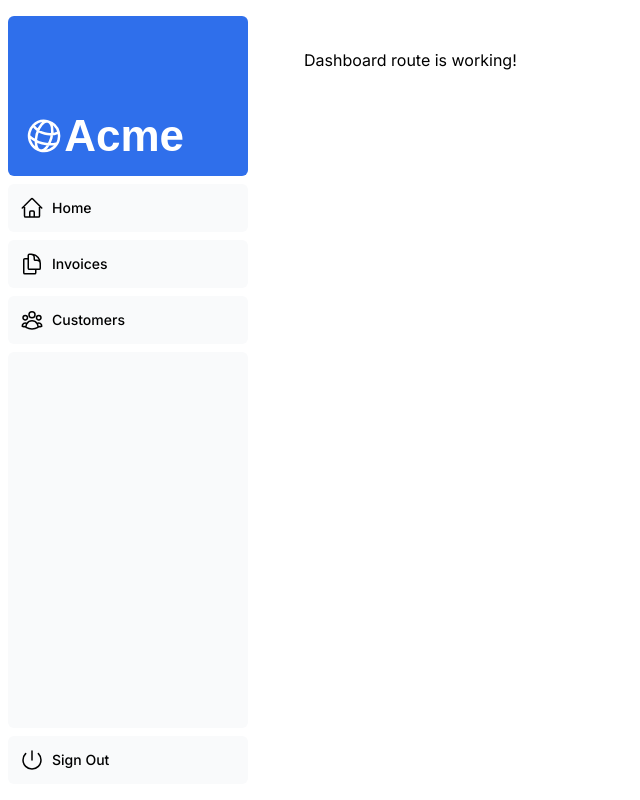
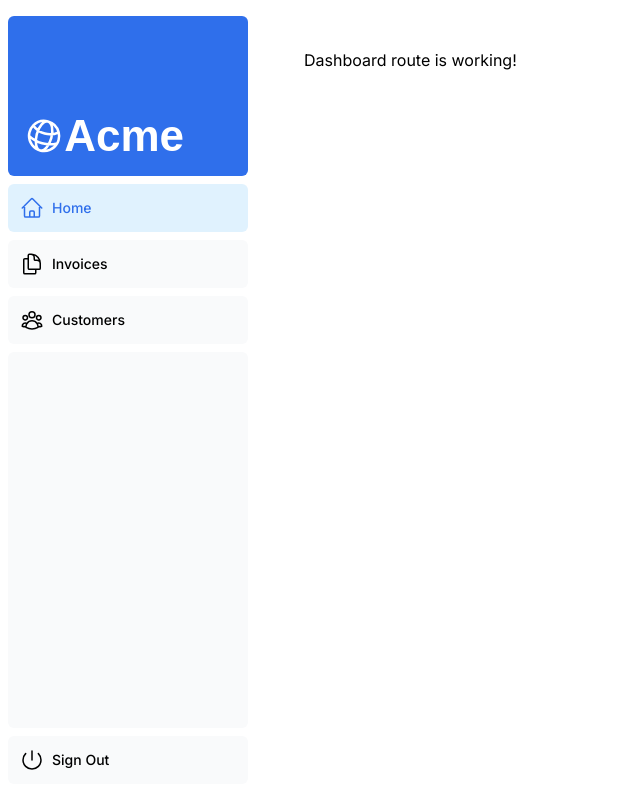
Before and after one commit to HusseinSamy/nextjs-dashboard-tutorial, a Next.js app: page /dashboard in a window 1280 px wide. Shown: the whole page, without its empty margins (0-640 px from the left). Built offline with nearby package versions, Linux system fonts and the light colour scheme; a web font is replaced by a local one.

Commit message:
Adds active link styles

```diff
--- a/app/ui/dashboard/nav-links.tsx
+++ b/app/ui/dashboard/nav-links.tsx
@@ -1,9 +1,14 @@
+'use client';
+
 import {
   UserGroupIcon,
   HomeIcon,
   DocumentDuplicateIcon,
 } from '@heroicons/react/24/outline';
 import Link from 'next/link';
+import { usePathname } from 'next/navigation';
+import clsx from 'clsx';
+
 
 // Map of links to display in the side navigation.
 // Depending on the size of the application, this would be stored in a database.
@@ -17,7 +22,11 @@
   { name: 'Customers', href: '/dashboard/customers', icon: UserGroupIcon },
 ];
 
+
+
 export default function NavLinks() {
+  const pathname = usePathname();
+
   return (
     <>
       {links.map((link) => {
@@ -26,7 +35,12 @@
           <Link
             key={link.name}
             href={link.href}
-            className="flex h-[48px] grow items-center justify-center gap-2 rounded-md bg-gray-50 p-3 text-sm font-medium hover:bg-sky-100 hover:text-blue-600 md:flex-none md:justify-start md:p-2 md:px-3"
+            className={clsx(
+              'flex h-[48px] grow items-center justify-center gap-2 rounded-md bg-gray-50 p-3 text-sm font-medium hover:bg-sky-100 hover:text-blue-600 md:flex-none md:justify-start md:p-2 md:px-3',
+              {
+                'bg-sky-100 text-blue-600': pathname === link.href,
+              },
+            )}
           >
             <LinkIcon className="w-6" />
             <p className="hidden md:block">{link.name}</p>
```
